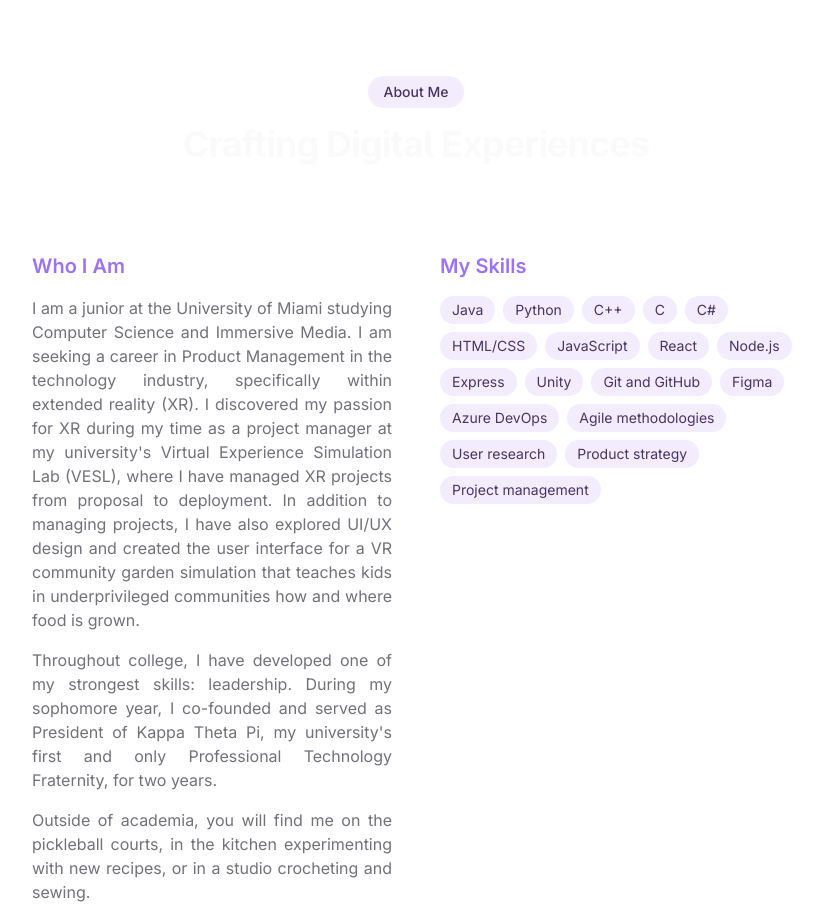
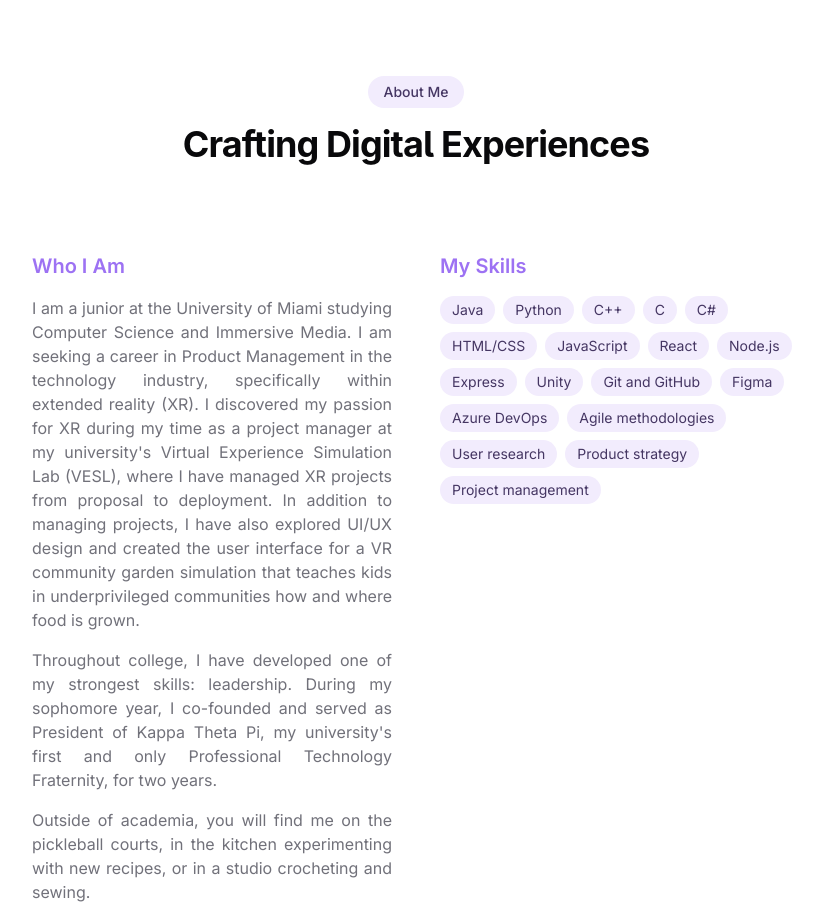
Before and after one commit to miauy/mia-personalwebsite, a React (Vite) app: page / in a window 1280 px wide. Shown: the part 820-1741 px from the top of the page, without its empty margins (224-1047 px from the left). Built offline with nearby package versions, Linux system fonts and the light colour scheme.

Commit message:
Fix: Change heading color
Change the color of the "Crafting Digital Experiences" heading to black.

```diff
--- a/src/components/sections/About.tsx
+++ b/src/components/sections/About.tsx
@@ -37,7 +37,7 @@ export function About() {
             >
               About Me
             </div>
-            <h2 className="text-3xl md:text-4xl font-display font-bold tracking-tight mb-6 text-primary-foreground">
+            <h2 className="text-3xl md:text-4xl font-display font-bold tracking-tight mb-6 text-foreground">
               Crafting Digital Experiences
             </h2>
             <p className="text-muted-foreground mb-0 max-w-2xl">
```
